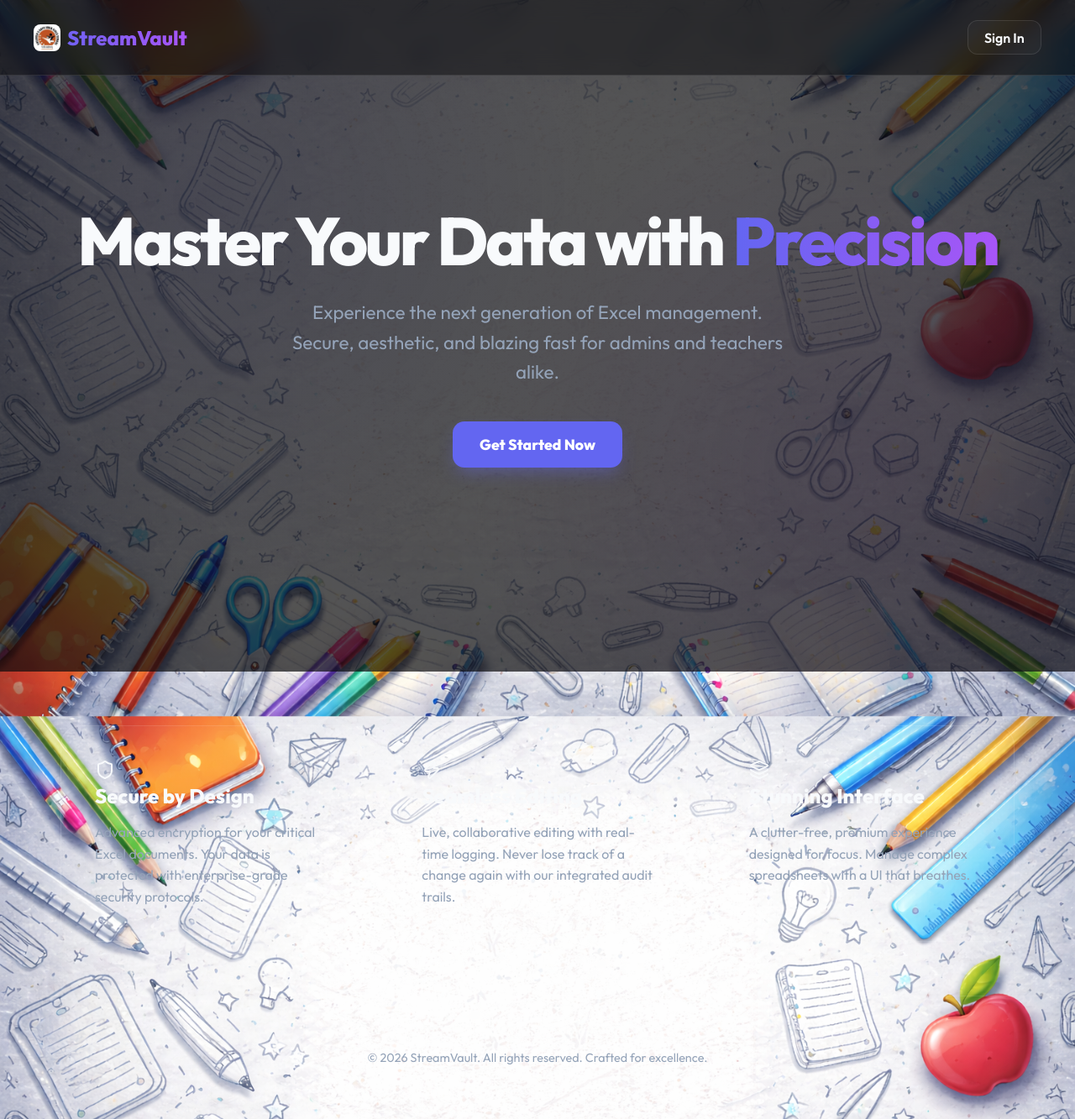
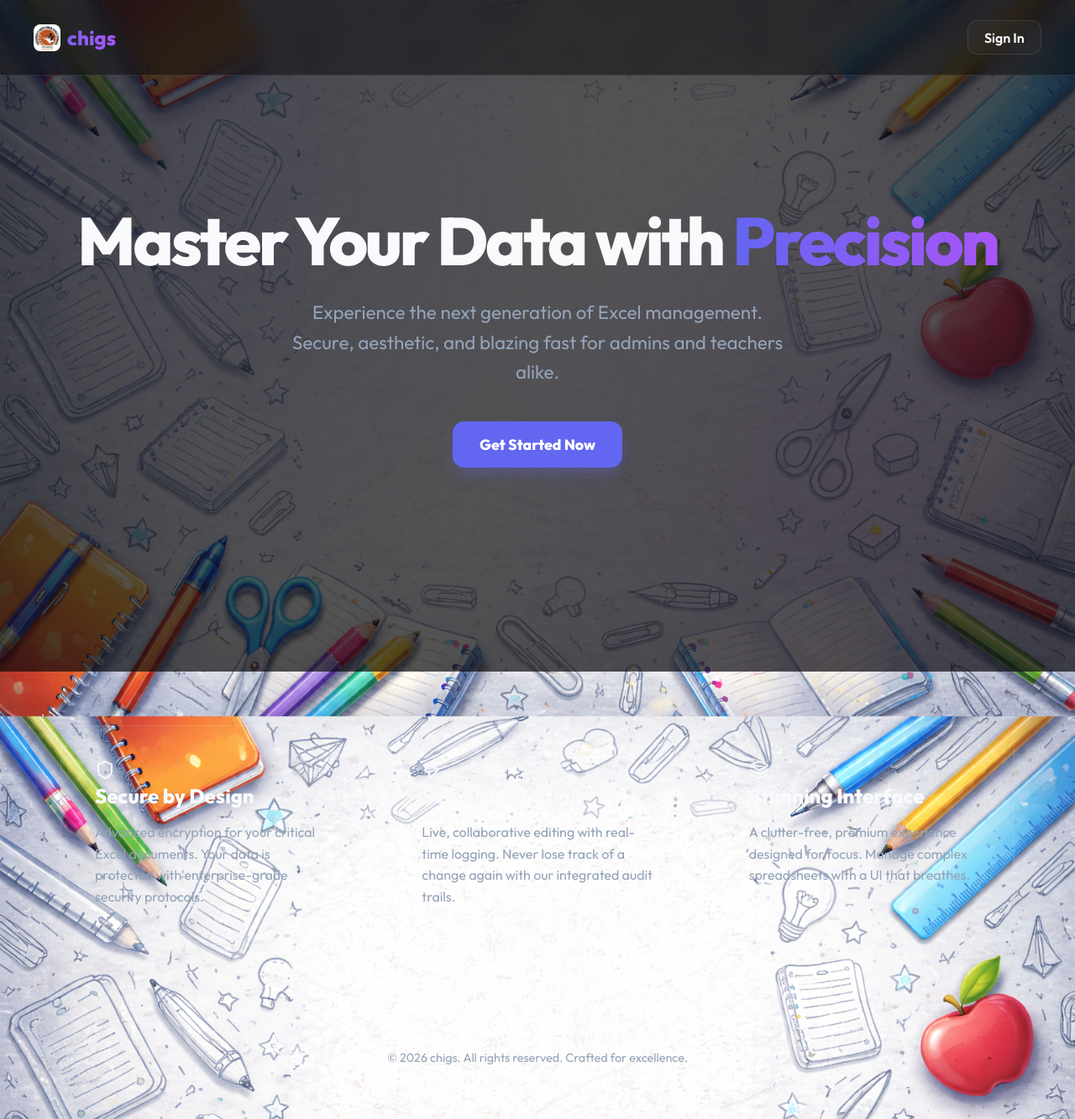
Before and after one commit to Yash-007688/flaks-app, a Flask app: page / in a window 1280 px wide. Shown: the whole page at 84% size. Run offline with Flask 3, Linux system fonts and the light colour scheme; parts of the project's set-up code (start-up, migrations or seed data) failed here and were passed over.

Commit message:
Rebrand application to chigs

```diff
--- a/templates/index.html
+++ b/templates/index.html
@@ -4,7 +4,7 @@
 <head>
     <meta charset="UTF-8">
     <meta name="viewport" content="width=device-width, initial-scale=1.0">
-    <title>StreamVault | Premium Excel Management</title>
+    <title>Chigs | Premium Excel Management</title>
     <link rel="stylesheet" href="{{ url_for('static', filename='landing.css') }}">
     <link rel="icon" type="image/png" href="/image/chi.webp">
     <script src="https://unpkg.com/lucide@latest"></script>
@@ -17,7 +17,7 @@
         <nav>
             <a href="/" class="logo">
                 <img src="/image/chi.webp" alt="Logo">
-                StreamVault
+                chigs
             </a>
             <a href="{{ url_for('login') }}" class="btn-login">Sign In</a>
         </nav>
@@ -56,7 +56,7 @@
     </main>
 
     <footer>
-        <p>&copy; 2026 StreamVault. All rights reserved. Crafted for excellence.</p>
+        <p>&copy; 2026 chigs. All rights reserved. Crafted for excellence.</p>
     </footer>
 
     <script>
```
